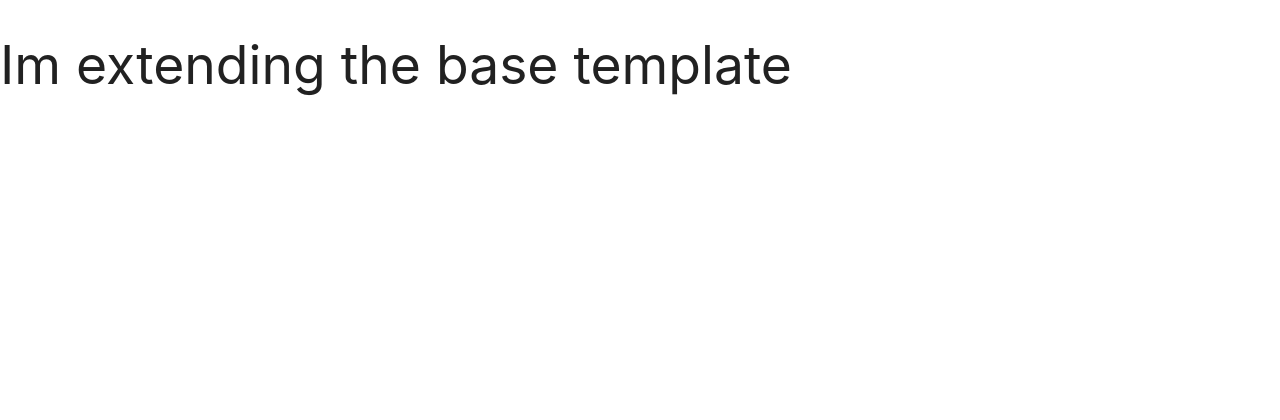
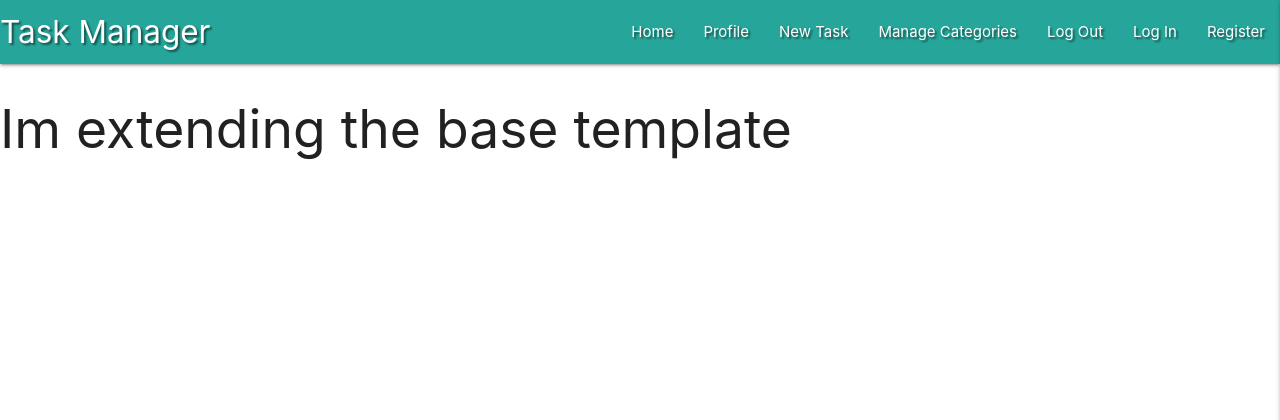
Before and after one commit to BarryBeics/flask-task-manager-project, a Flask app: page / in a window 1280 px wide. Shown: the top 420 px of the page. Run offline with Flask 2, Linux system fonts and the light colour scheme; data that the repository does not hold is empty; some libraries are stand-ins or nearby versions.

Commit message:
Add Materialize Navbar and Sidenav

```diff
--- a/static/css/style.css
+++ b/static/css/style.css
@@ -0,0 +1,3 @@
+.text-shadow {
+    text-shadow: 2px 2px 2px rgba(0,0,0,0.5);
+}
--- a/static/js/script.js
+++ b/static/js/script.js
@@ -0,0 +1,3 @@
+$(document).ready(function(){
+    $(".sidenav").sidenav({edge: "right"});
+  });
--- a/templates/base.html
+++ b/templates/base.html
@@ -14,12 +14,41 @@
 </head>
 <body>
 
+    <header>
+        <!-- Main nav -->
+        <nav class="nav-extended text-shadow teal lighten-1">
+            <div class="nav-wrapper">
+              <a href="{{ url_for('get_tasks') }}" class="brand-logo">Task Manager</a>
+              <a href="#" data-target="mobile-demo" class="sidenav-trigger right"><i class="fas fa-bars"></i></a>
+              <ul class="right hide-on-med-and-down">
+                <li><a href="{{ url_for('get_tasks') }}">Home</a></li>
+                <li><a href="#">Profile</a></li>
+                <li><a href="#">New Task</a></li>
+                <li><a href="#">Manage Categories</a></li>
+                <li><a href="#">Log Out</a></li>
+                <li><a href="#">Log In</a></li>
+                <li><a href="#">Register</a></li>
+              </ul>
+            </div>
+          </nav>
+        <!-- mobile sidenav -->
+          <ul class="sidenav" id="mobile-demo">
+            <li><h4 class="center-align light-blue-text text-darken-4">Task Manager</h4></li>
+            <li><a href="{{ url_for('get_tasks') }}">Home</a></li>
+            <li><a href="#">Profile</a></li>
+            <li><a href="#">New Task</a></li>
+            <li><a href="#">Manage Categories</a></li>
+            <li><a href="#">Log Out</a></li>
+            <li><a href="#">Log In</a></li>
+            <li><a href="#">Register</a></li>
+          </ul>
+    </header>
 
     {% block content %}
     {% endblock %}
     <script src="https://code.jquery.com/jquery-3.6.0.min.js" integrity="sha256-/xUj+3OJU5yExlq6GSYGSHk7tPXikynS7ogEvDej/m4=" crossorigin="anonymous"></script>
     <script src="https://cdnjs.cloudflare.com/ajax/libs/materialize/1.0.0/js/materialize.min.js"></script>
-    <script src="{{ url_for('static', filename='js/script.css') }}"></script>
+    <script src="{{ url_for('static', filename='js/script.js') }}"></script>
     {%  block scripts %}
     {% endblock %}
 </body>
```
